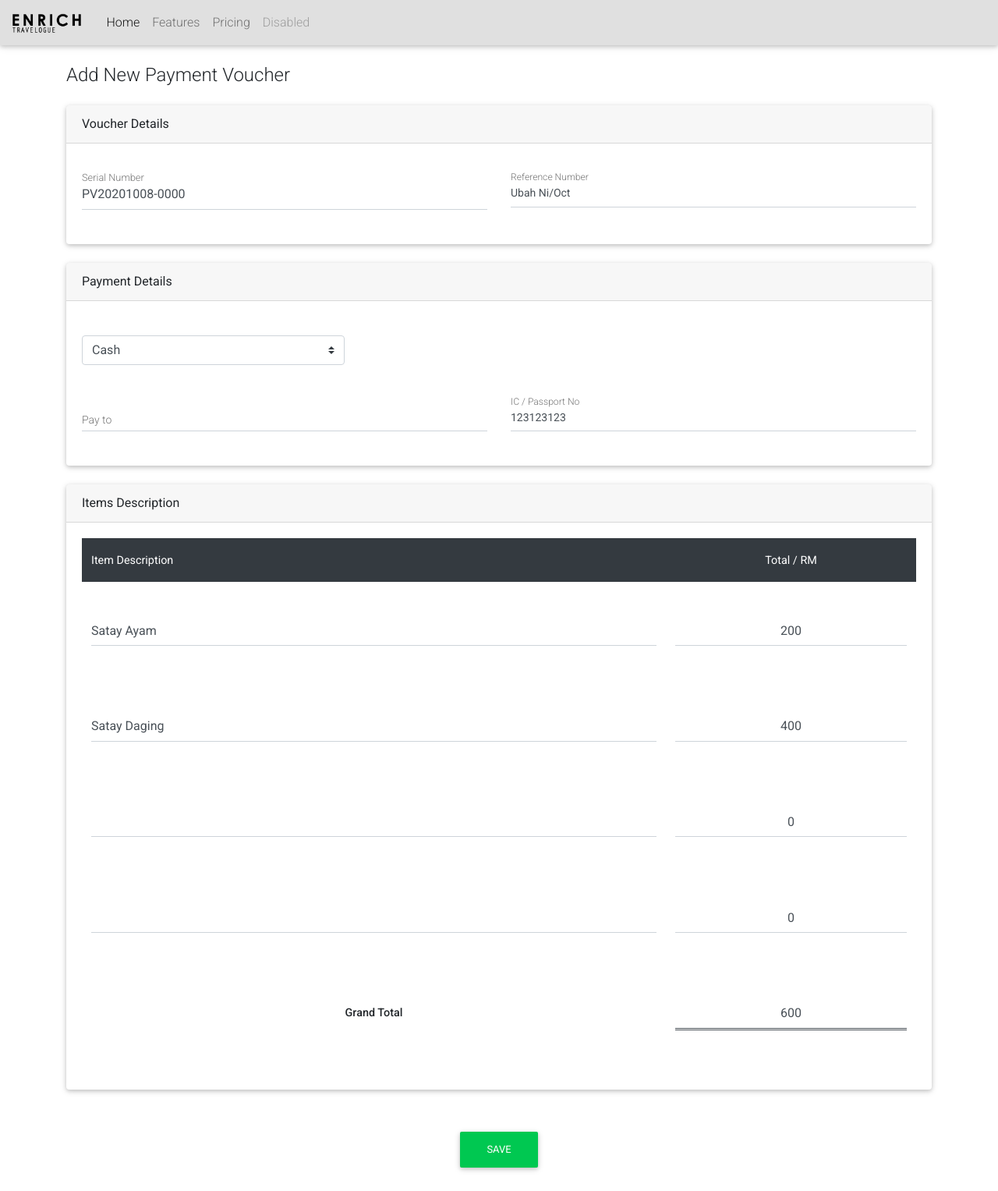
After one commit to nurikhwanidris/enrich, a PHP site: page /pv/edit.php?PV=PV20201008-0000 in a window 1280 px wide. The commit adds this page. Shown: the whole page at 78% size. Run offline with PHP 8.4, Linux system fonts and the light colour scheme; data comes from the database, SQL or seed files in the repository; data that the repository does not hold is empty; some libraries are stand-ins or nearby versions.

Commit message:
Created edit.php, and view.php. Added some other functions.

```diff
--- /dev/null
+++ b/pv/edit.php
@@ -0,0 +1,306 @@
+<!-- DB Conn -->
+<?php include('../include/core/db/dbcon.php') ?>
+
+<!-- Title -->
+<?php $title = "Edit Payment Voucher" ?>
+
+<!-- Display All Data -->
+<?php
+// Get data from PV table
+$pv = $_GET['PV'];
+$sql = "SELECT * FROM PV WHERE SerialNum = '$pv'";
+$result = mysqli_query($conn, $sql);
+$rowPV = mysqli_fetch_assoc($result);
+
+// Get data from PV Items
+$sqlItem = "SELECT * FROM pv_items WHERE pv_id = '$pv'";
+$resultItem = mysqli_query($conn, $sqlItem);
+$rowPVItem = mysqli_fetch_assoc($resultItem);
+
+?>
+
+<!-- Header -->
+<?php include('../include/assets/templates/header.php') ?>
+
+<!-- JQuery -->
+<script type="text/javascript" src="https://cdnjs.cloudflare.com/ajax/libs/jquery/3.5.1/jquery.min.js"></script>
+
+<!-- JQuery UI -->
+<script src="https://code.jquery.com/ui/1.12.1/jquery-ui.min.js"></script>
+
+<!-- Navigation -->
+<?php include('../include/assets/templates/nav.php') ?>
+
+<div class="container">
+    <div class="row">
+        <div class="col-lg-12">
+            <form action="pv-save.php" method="POST">
+                <?php
+                if (isset($_GET['notify'])) {
+                    $pv = $_GET['PV'];
+                    echo '
+                    <div class="alert alert-success alert-dismissible fade show my-4" role="alert">
+                    <strong>' . $pv . ' berjaya disimpan</strong> Klik <a href="view?PV=' . $pv . '">sini</a> untuk preview
+                        <button type="button" class="close" data-dismiss="alert" aria-label="Close">
+                            <span aria-hidden="true">&times;</span>
+                        </button>
+                    </div>
+                ';
+                }
+                ?>
+                <h4 class="my-4">Add New Payment Voucher</h4>
+                <div class="card mb-4">
+                    <div class="card-header">
+                        Voucher Details
+                    </div>
+                    <div class="card-body">
+                        <div class="row">
+                            <div class="col-lg-6">
+                                <div class="md-form">
+                                    <input value="<?= $rowPV['SerialNum'] ?>" type="text" name="SerialNum" id="SerialNum" class="form-control disabled">
+                                    <label for="SerialNum">Serial Number</label>
+                                </div>
+                            </div>
+                            <div class="col-lg-6">
+                                <div class="md-form form-sm">
+                                    <input type="text" name="ReferenceNum" id="ReferenceNum" class="form-control form-control-sm" value="<?= $rowPV['ReferenceNum'] ?>">
+                                    <label for="ReferenceNum">Reference Number</label>
+                                </div>
+                            </div>
+                        </div>
+                    </div>
+                </div>
+                <div class="card mb-4">
+                    <div class="card-header">
+                        Payment Details
+                    </div>
+                    <div class="card-body">
+                        <div class="row">
+                            <div class="col-lg-4">
+                                <div class="md-form form-sm">
+                                    <select name="PaymentOption" id="selectPayment" class="browser-default custom-select">
+                                        <option value="">Select</option>
+                                        <option value="Cash" <?php if ($rowPV['PaymentOption'] == 'Cash') {
+                                                                    echo "selected";
+                                                                } ?>>Cash</option>
+                                        <option value="Cheque" <?php if ($rowPV['PaymentOption'] == 'Cheque') {
+                                                                    echo "selected";
+                                                                } ?>>Cheque</option>
+                                        <option value="Online Transfer" <?php if ($rowPV['PaymentOption'] == 'Online Transfer') {
+                                                                            echo "selected";
+                                                                        } ?>>Online Transfer</option>
+                                    </select>
+                                </div>
+                            </div>
+                        </div>
+                        <!-- Online Transfer -->
+                        <div class="row" id="onlineTransfer">
+                            <div class="col-lg-4">
+                                <div class="md-form form-sm">
+                                    <input type="text" name="OnlinePayTo" id="OnlinePayToValue" class="form-control form-control-sm" onInput="OnlinePayTo()" value="<?= $rowPV['OnlinePayTo']; ?>">
+                                    <label for="OnlinePayTo">Pay to</label>
+                                </div>
+                            </div>
+                            <div class="col-lg-4">
+                                <div class="md-form form-sm">
+                                    <input type="text" name="BankName" id="BankNameValue" class="form-control form-control-sm" onInput="BankName()" <?= $rowPV['BankName']; ?>>
+                                    <label for="BankName">Bank Name</label>
+                                </div>
+                            </div>
+                            <div class="col-lg-4">
+                                <div class="md-form form-sm">
+                                    <input type="text" name="AccNumber" id="AccNumber" class="form-control form-control-sm" onInput="AccNumber()" value="<?= $rowPV['AccNumber']; ?>">
+                                    <label for="AccNumber">Account Number</label>
+                                </div>
+                            </div>
+                        </div>
+                        <!-- Cheque -->
+                        <div class="row" id="cheque">
+                            <div class="col-lg-4">
+                                <div class="md-form form-sm">
+                                    <input type="text" name="ChequePayTo" id="" class="form-control form-control-sm" value="<?= $rowPV['ChequePayTo']; ?>">
+                                    <label for="onlinePayTo">Pay to</label>
+                                </div>
+                            </div>
+                            <div class="col-lg-4">
+                                <div class="md-form form-sm">
+                                    <input type="text" name="ChequeBank" id="" class="form-control form-control-sm" value="<?= $rowPV['ChequeBank']; ?>">
+                                    <label for="ChequeBank">Bank Name (Cheque)</label>
+                                </div>
+                            </div>
+                            <div class="col-lg-4">
+                                <div class="md-form form-sm">
+                                    <input type="text" name="ChequeAccount" id="" class="form-control form-control-sm" value="<?= $rowPV['ChequeAccount']; ?>">
+                                    <label for="ChequeAccount">Account Number</label>
+                                </div>
+                            </div>
+                        </div>
+                        <!-- Cash -->
+                        <div class="row" id="cash">
+                            <div class="col-lg-6">
+                                <div class="md-form form-sm">
+                                    <input type="text" name="CashPayTo" id="CashPayTo" class="form-control form-control-sm" value="<?= $rowPV['CashPayTo']; ?>">
+                                    <label for="CashPayTo">Pay to</label>
+                                </div>
+                            </div>
+                            <div class="col-lg-6">
+                                <div class="md-form form-sm">
+                                    <input type="text" name="CashIC" id=CashIC" class="form-control form-control-sm" value="<?= $rowPV['CashIC']; ?>">
+                                    <label for="CashIC">IC / Passport No</label>
+                                </div>
+                            </div>
+                        </div>
+                    </div>
+                </div>
+                <div class="card mb-4">
+                    <div class="card-header">
+                        Items Description
+                    </div>
+                    <div class="card-body">
+                        <div id="table" class="table-editable">
+                            <table class="table table-responsive-md table-borderless text-center align-middle">
+                                <thead class="table-dark">
+                                    <tr>
+                                        <th class="text-left">Item Description</th>
+                                        <th class="text-center">Total / RM</th>
+                                    </tr>
+                                </thead>
+                                <tbody>
+                                    <tr>
+                                        <td class="pt-3-half" style="width: 70%;">
+                                            <div class="md-form">
+                                                <input type="text" name="Item1Desc" id="form1" class="form-control" value="<?= $rowPVItem['Item1Desc']; ?>">
+                                            </div>
+                                        </td>
+                                        <td class="pt-3-half" style="width: 30%;">
+                                            <div class="md-form">
+                                                <input type="text" id="Item1Total" class="form-control text-center" name="Item1Total" value="<?= $rowPVItem['Item1Total']; ?>" onchange="totalSemua();">
+                                            </div>
+                                        </td>
+                                    </tr>
+                                    <tr>
+                                        <td class="pt-3-half" style="width: 70%;">
+                                            <div class="md-form">
+                                                <input type="text" id="form1" class="form-control" name="Item2Desc" value="<?= $rowPVItem['Item2Desc']; ?>">
+                                            </div>
+                                        </td>
+                                        <td class="pt-3-half" style="width: 30%;">
+                                            <div class="md-form">
+                                                <input type="text" id="Item2Total" class="form-control text-center" name="Item2Total" value="<?= $rowPVItem['Item2Total']; ?>" onchange="totalSemua();">
+                                            </div>
+                                        </td>
+                                    </tr>
+                                    <tr>
+                                        <td class="pt-3-half" style="width: 70%;">
+                                            <div class="md-form">
+                                                <input type="text" id="form1" class="form-control" name="Item3Desc" value="<?= $rowPVItem['Item3Desc']; ?>">
+                                            </div>
+                                        </td>
+                                        <td class="pt-3-half" style="width: 30%;">
+                                            <div class="md-form">
+                                                <input type="text" id="Item3Total" class="form-control text-center" name="Item3Total" value="<?= $rowPVItem['Item3Total']; ?>" onchange="totalSemua();">
+                                            </div>
+                                        </td>
+                                    </tr>
+                                    <tr>
+                                        <td class="pt-3-half" style="width: 70%;">
+                                            <div class="md-form">
+                                                <input type="text" id="form1" name="Item4Desc" class="form-control" value="<?= $rowPVItem['Item4Desc']; ?>">
+                                            </div>
+                                        </td>
+                                        <td class="pt-3-half" style="width: 30%;">
+                                            <div class="md-form">
+                                                <input type="text" id="Item4Total" class="form-control text-center" name="Item4Total" value="<?= $rowPVItem['Item4Total']; ?>" onchange="totalSemua();">
+                                            </div>
+                                        </td>
+                                    </tr>
+                                </tbody>
+                                <tfoot>
+                                    <tr>
+                                        <td class="text-center" style="vertical-align: middle;"><strong>Grand
+                                                Total</strong></td>
+                                        <td>
+                                            <div class="md-form">
+                                                <input style="border-bottom: 3px double;" type="text" id="GrandTotal" class="form-control text-center" name="GrandTotal" value="<?= $rowPVItem['GrandTotal']; ?>">
+                                            </div>
+                                        </td>
+                                    </tr>
+                                </tfoot>
+                            </table>
+                        </div>
+                    </div>
+                </div>
+                <div class="text-center py-4">
+                    <button name="save" class="btn btn-success" type="submit">Save</button>
+                </div>
+            </form>
+        </div>
+    </div>
+</div>
+
+<!-- Footer -->
+<?php include('../include/assets/templates/footer.php') ?>
+
+<!-- Space between account numbers -->
+<script>
+    document.getElementById('AccNumber').addEventListener('input', function(e) {
+        e.target.value = e.target.value.replace(/[^\dA-Z]/g, '').replace(/(.{4})/g, '$1 ').trim();
+    });
+</script>
+
+<!-- Calculator -->
+<script>
+    function totalSemua() {
+        var Item1Total = $('#Item1Total').val();
+        var Item2Total = $('#Item2Total').val();
+        var Item3Total = $('#Item3Total').val();
+        var Item4Total = $('#Item4Total').val();
+        var GrandTotal = $('#GrandTotal').val();
+        if (Item1Total != '' || Item2Total != '' || Item3Total != '' || Item4Total != '') {
+            $('#GrandTotal').val(
+                parseFloat(Item1Total) + parseFloat(Item2Total) + parseFloat(Item3Total) + parseFloat(Item4Total)
+            );
+        }
+    }
+</script>
+
+<!-- Type of Payment -->
+<script>
+    $(function() {
+        $('#onlineTransfer') <?php if ($rowPV['PaymentOption'] == 'Online Transfer') {
+                                    echo ".show()";
+                                } else {
+                                    echo ".hide()";
+                                } ?>;
+        $('#cheque') <?php if ($rowPV['PaymentOption'] == 'Cheque') {
+                            echo ".show()";
+                        } else {
+                            echo ".hide()";
+                        } ?>;
+        $('#cash') <?php if ($rowPV['PaymentOption'] == 'Cash') {
+                        echo ".show()";
+                    } else {
+                        echo ".hide()";
+                    } ?>;
+        $('#selectPayment').change(function() {
+            if ($('#selectPayment').val() == 'Online Transfer') {
+                $('#onlineTransfer').show();
+            } else {
+                $('#onlineTransfer').hide();
+            }
+            if ($('#selectPayment').val() == 'Cheque') {
+                $('#cheque').show();
+            } else {
+                $('#cheque').hide();
+            }
+            if ($('#selectPayment').val() == 'Cash') {
+                $('#cash').show();
+            } else {
+                $('#cash').hide();
+            }
+        });
+    });
+</script>
+
+<!-- Footer -->
+<?php include('../include/assets/templates/footer.php') ?>
```
Also changed, not shown: pv/home.php (+25 -12 lines), pv/pv-save.php (+63 -0 lines), pv/view.php (+130 -19 lines), 2 other files.
